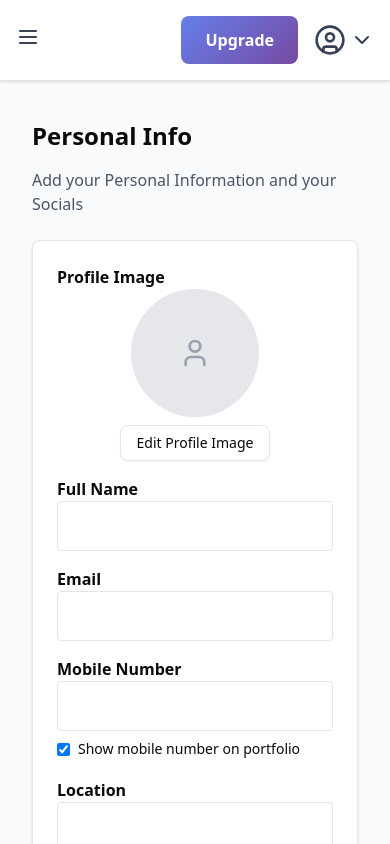
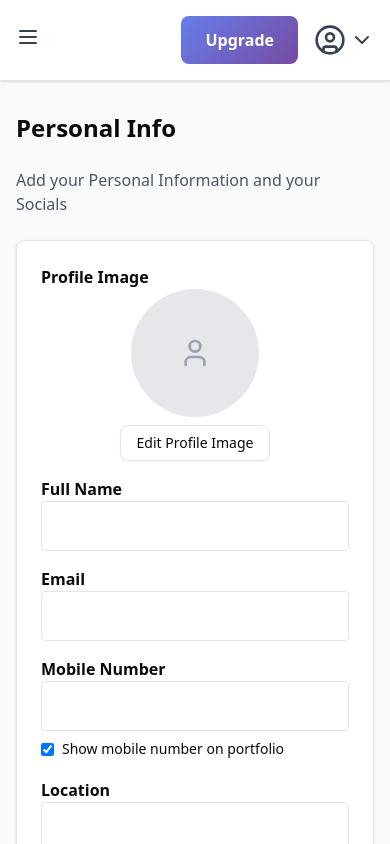
Before and after one commit to BinaryTree-WebBuilder/WebsiteBuilder, a Next.js app in the folder binarytree/: page /builder/sections/personalinfo in a window 390 px wide. Built offline with nearby package versions, Linux system fonts and the light colour scheme; no server answers.

Commit message:
small form tweak on mobile

```diff
--- a/binarytree/app/builder/layout.tsx
+++ b/binarytree/app/builder/layout.tsx
@@ -80,7 +80,7 @@ export default function BuilderLayout({ children }: { children: React.ReactNode
             className="flex-1 flex flex-col overflow-hidden relative z-[40] bg-gray-50"
           >
             <Topbar toggleSidebar={toggleSidebar} isOverlaying={isSidebarOpen} />
-            <main className="p-4 mt-20 min-h-screen">{children}</main>
+            <main className="py-4 my-15 min-h-screen overflow-auto">{children}</main>
           </motion.div>
         </>
       ) : (
--- a/binarytree/app/builder/sections/education/page.tsx
+++ b/binarytree/app/builder/sections/education/page.tsx
@@ -71,15 +71,19 @@ export default function EducationFormPage() {
 
   return (
     <div className="max-w-6xl mx-auto px-4 py-6">
-<div className="flex items-start justify-between mb-6">
+      <div className="mb-6">
+        <div className="flex items-center justify-between mb-3">
           <div>
             <h2 className="text-2xl font-semibold">Education</h2>
-    <p className="text-gray-600">Add your Education History and Achievements</p>
           </div>
           <Button className="bg-gradient-primary-2 px-8 py-4 h-fit" onClick={openNewForm}>
             + Add Education
           </Button>
         </div>
+        <p className="text-gray-600">Add your Education History and Achievements</p>
+      </div>
+
+
 
       {formState === 'success' && <p className="text-green-600 mt-2">✅ Education saved successfully!</p>}
       {formState === 'error' && <p className="text-red-600 mt-2">❌ Failed to save education. Try again.</p>}
--- a/binarytree/app/builder/sections/personalinfo/page.tsx
+++ b/binarytree/app/builder/sections/personalinfo/page.tsx
@@ -81,8 +81,19 @@ export default function PersonalInfoPage() {
 
   return (
     <div className="max-w-6xl w-full mx-auto px-4 py-6">
-      <h2 className="text-2xl font-semibold mb-4">Personal Info</h2>
-      <p className="text-gray-600 mb-6">Add your Personal Information and your Socials</p>
+
+            <div className="mb-6">
+        <div className="flex items-center justify-between mb-3">
+          <div>
+            <h2 className="text-2xl font-semibold">Personal Info</h2>
+          </div>
+          <div className="invisible bg-gradient-primary-2 px-8 py-4 h-fit">
+            Placeholder
+          </div>
+        </div>
+        <p className="text-gray-600">Add your Personal Information and your Socials</p>
+      </div>
+
 
       <form onSubmit={handleSubmit} className="space-y-4 bg-white p-6 rounded-md border shadow-sm">
         <div className="grid grid-cols-1 md:!grid-cols-2 gap-4">
```
Lines whose indentation alone changed are shown as unchanged.
